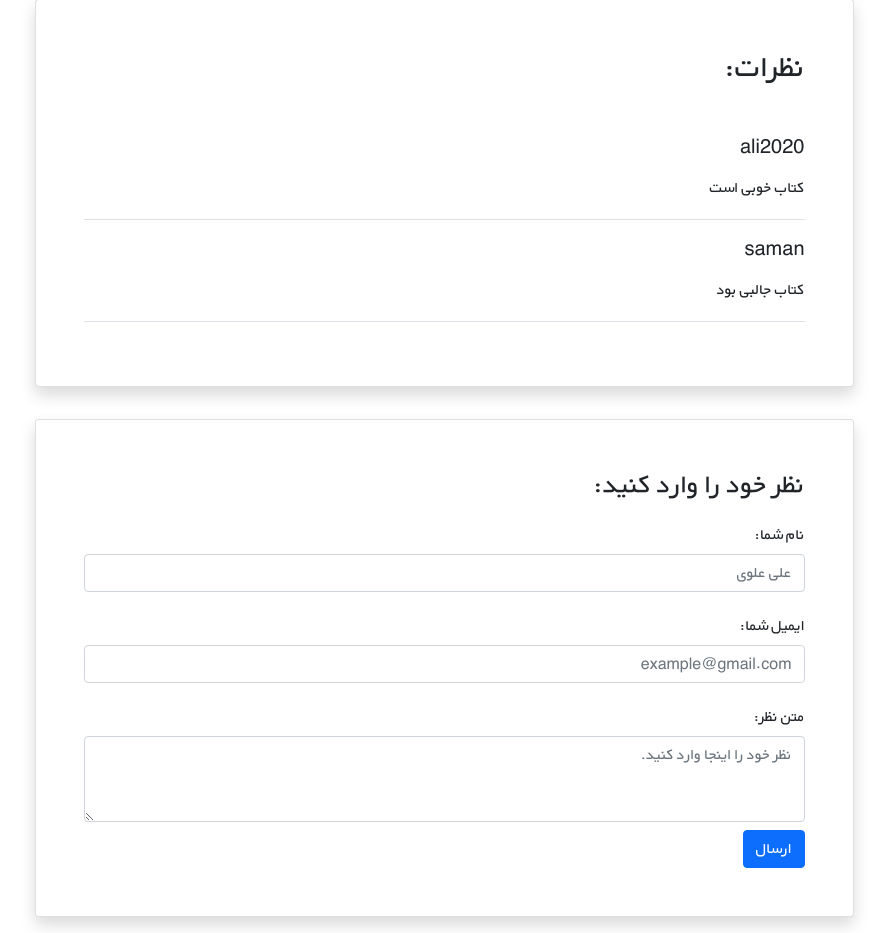
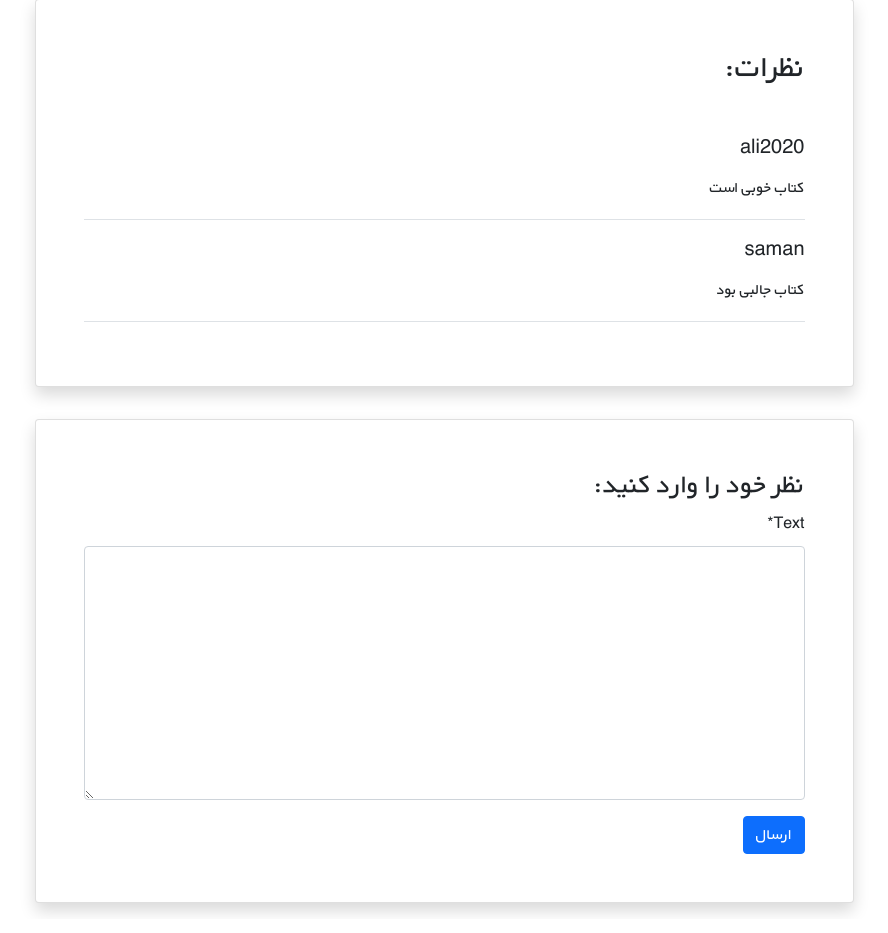
Before and after one commit to GHAPA79/Django_bookstore_project, a Django app: page /books/1/ in a window 1280 px wide. Shown: the part 2163-3096 px from the top of the page, without its empty margins (196-1084 px from the left). Run offline with Django 4.2, Linux system fonts and the light colour scheme; data comes from the database, SQL or seed files in the repository; both versions use the stored data as it was after the commit; some libraries are stand-ins or nearby versions.

Commit message:
add comment form on detail view

```diff
--- /dev/null
+++ b/books/forms.py
@@ -0,0 +1,9 @@
+from django import forms
+
+from .models import Comment
+
+
+class CommentForm(forms.ModelForm):
+    class Meta:
+        model = Comment
+        fields = ('text', )
--- a/books/templates/books/book_detail.html
+++ b/books/templates/books/book_detail.html
@@ -1,4 +1,6 @@
 {% extends '_base.html' %}
+
+{% load crispy_forms_tags %}
 
 {% block page_title %}جزیات کتاب {{ book.title }}{% endblock page_title %}
 
@@ -52,19 +54,8 @@
                     <div class="card shadow my-3 p-5 w-sm-75 w-100">
                         <h3>نظر خود را وارد کنید:</h3>
                         <form method="POST">
-                            <div class="form-group py-2">
-                                <label class="py-1" for="author_name">نام شما:</label>
-                                <input type="text" class="form-control" placeholder="علی علوی" name="author_name">
-                            </div>
-                            <div class="form-group py-2">
-                                <label class="py-1" for="email">ایمیل شما:</label>
-                                <input type="email" class="form-control" placeholder="example@gmail.com" name="email">
-                            </div>
-                            <div class="form-group py-2">
-                                <label class="py-1" for="comment_text">متن نظر:</label>
-                                <textarea class="form-control" name="text" rows="3"
-                                          placeholder="نظر خود را اینجا وارد کنید."></textarea>
-                            </div>
+                            {% csrf_token %}
+                            {{ comment_form|crispy }}
                             <button type="submit" class="btn btn-primary">ارسال</button>
                         </form>
                     </div>
--- a/books/views.py
+++ b/books/views.py
@@ -3,6 +3,7 @@ from django.urls import reverse_lazy
 from django.shortcuts import get_object_or_404, render
 
 from .models import Book
+from .forms import CommentForm
 
 
 class BookListView(generic.ListView):
@@ -21,8 +22,25 @@ def book_detail_view(request, pk):
     # get book objects
     book = get_object_or_404(Book, pk=pk)
     # get book comments
+
+    if request.method == 'POST':
+        comment_form = CommentForm(request.POST)
+        if comment_form.is_valid():
+            new_comment = comment_form.save(commit=False)
+            new_comment.book = book
+            new_comment.user = request.user
+            new_comment.save()
+            comment_form = CommentForm()
+    else:
+        comment_form = CommentForm()
+
     book_comments = book.comments.all()
-    return render(request, 'books/book_detail.html', {'book': book, 'comments': book_comments})
+
+    return render(request, 'books/book_detail.html', {
+        'book': book,
+        'comments': book_comments,
+        'comment_form': comment_form,
+    })
 
 
 class BookCreateView(generic.CreateView):
```
Also changed, not shown: db.sqlite3.
